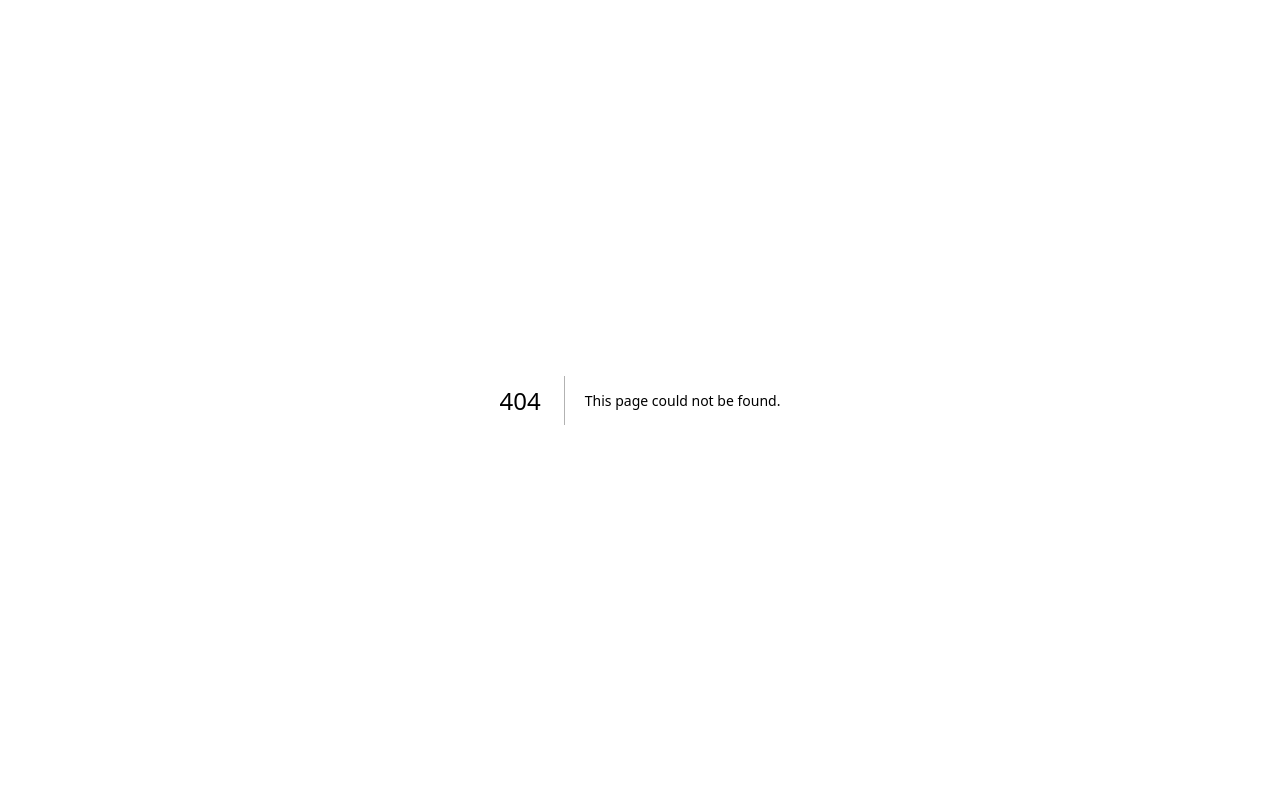
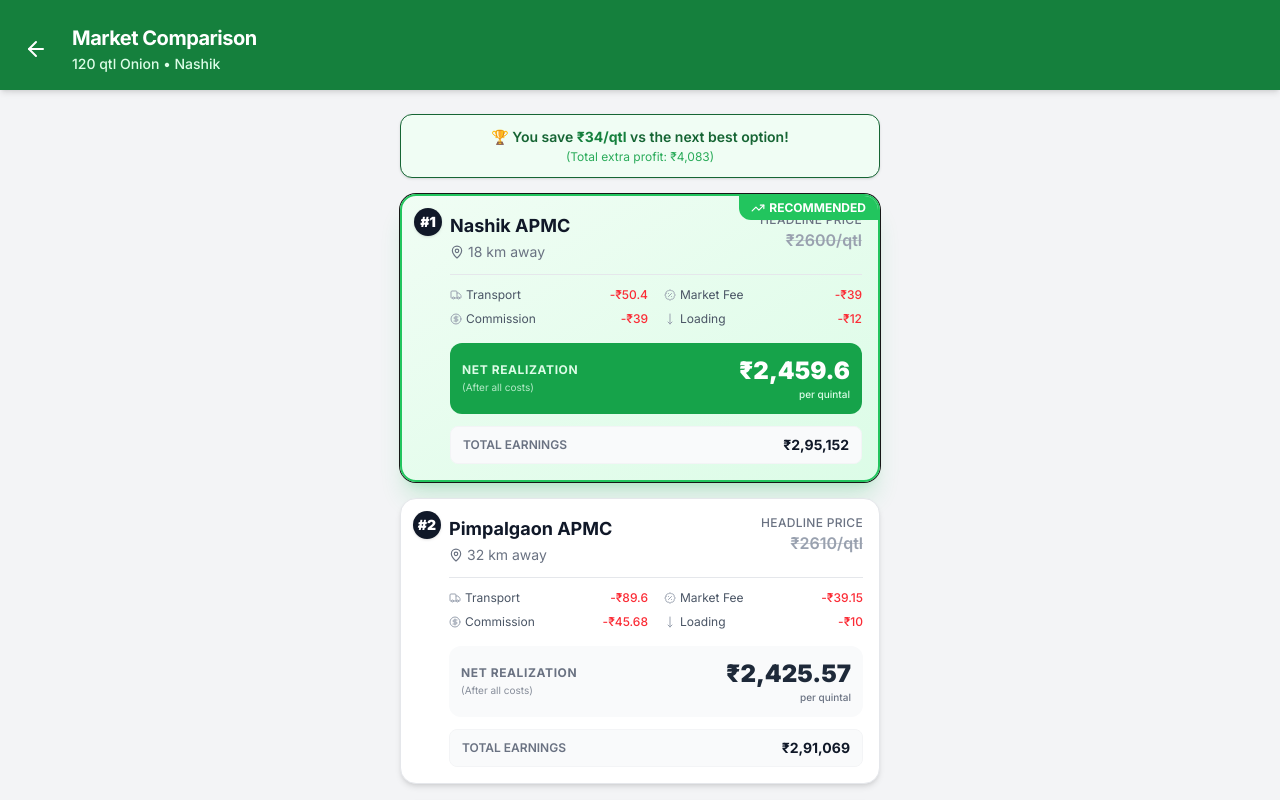
Before and after one commit to lakadeamit220/kisanmitra-market-engine, a Next.js app: page /market in a window 1280 px wide. Before the commit this address had no page. Shown: the top 800 px of the page. Built offline with nearby package versions, Linux system fonts and the light colour scheme.

Commit message:
Phase 3: Market Decision Page UI components

```diff
--- /dev/null
+++ b/app/market/page.js
@@ -0,0 +1,72 @@
+'use client';
+import { useState, useEffect } from 'react';
+import { rankMandis } from '@/lib/calculations';
+import mandis from '@/lib/mockMandis';
+import { loadProfile } from '@/lib/storage';
+import MandiComparison from '@/components/MandiComparison';
+import AIExplanation from '@/components/AIExplanation';
+import { useRouter } from 'next/navigation';
+import { ArrowLeft, Bot } from 'lucide-react';
+
+export default function MarketPage() {
+  const [profile, setProfile] = useState(null);
+  const [rankedMandis, setRankedMandis] = useState([]);
+  const [showAI, setShowAI] = useState(false);
+  const router = useRouter();
+
+  useEffect(() => {
+    const p = loadProfile();
+    // For demo purposes, we will supply a fallback Ramesh Demo if profile is missing
+    // so we can test /market before /dashboard is fully built.
+    const activeProfile = p || {
+      name: 'Ramesh Patil',
+      district: 'Nashik',
+      crop: 'Onion',
+      quantity: 120,
+      stage: 'Near Harvest',
+      language: 'English',
+    };
+
+    setProfile(activeProfile);
+    setRankedMandis(rankMandis(mandis, activeProfile.quantity));
+  }, []);
+
+  if (!profile || rankedMandis.length === 0) return null;
+
+  return (
+    <main className="min-h-screen bg-gray-100 pb-20">
+      {/* Header */}
+      <div className="bg-brand-700 text-white p-4 pt-6 flex items-center gap-4 sticky top-0 z-20 shadow-md">
+        <button
+          onClick={() => router.push('/dashboard')}
+          className="text-white hover:bg-brand-600 p-2 rounded-full transition-colors"
+        >
+          <ArrowLeft size={24} />
+        </button>
+        <div>
+          <h1 className="text-xl font-bold tracking-tight">Market Comparison</h1>
+          <p className="text-brand-100 text-sm mt-0.5 font-medium">
+            {profile.quantity} qtl {profile.crop} • {profile.district}
+          </p>
+        </div>
+      </div>
+
+      <div className="p-4 mt-2 mb-20 max-w-lg mx-auto">
+        <MandiComparison rankedMandis={rankedMandis} />
+
+        {/* AI Explanation trigger */}
+        <button
+          onClick={() => setShowAI(!showAI)}
+          className="w-full mt-6 bg-gradient-to-r from-amber-500 to-amber-600 hover:from-amber-600 hover:to-amber-700 text-white font-bold py-4 rounded-xl flex items-center justify-center gap-2 shadow-lg transition-transform active:scale-[0.98]"
+        >
+          <Bot size={22} />
+          {showAI ? 'Hide AI Advice' : 'Why this recommendation?'}
+        </button>
+
+        {showAI && (
+          <AIExplanation rankedMandis={rankedMandis} profile={profile} />
+        )}
+      </div>
+    </main>
+  );
+}
--- /dev/null
+++ b/components/AIExplanation.jsx
@@ -0,0 +1,16 @@
+'use client';
+
+export default function AIExplanation({ rankedMandis, profile }) {
+  // Stub for now. Will be fully implemented in Phase 6.
+  return (
+    <div className="bg-amber-50 border border-amber-200 rounded-2xl p-4 space-y-3 mt-4">
+      <div className="flex items-center gap-2">
+        <span className="text-2xl">🤖</span>
+        <h3 className="font-bold text-amber-800">KisanMitra AI Explains</h3>
+      </div>
+      <p className="text-gray-700 text-sm">
+        AI Explanation component is waiting for Phase 6 API implementation...
+      </p>
+    </div>
+  );
+}
--- /dev/null
+++ b/components/MandiCard.jsx
@@ -0,0 +1,90 @@
+import { MapPin, TrendingUp, Truck, CircleDollarSign, BadgePercent, MoveDown } from 'lucide-react';
+
+export default function MandiCard({ mandi }) {
+  const isRecommended = mandi.rank === 1;
+
+  return (
+    <div
+      className={`relative rounded-2xl overflow-hidden mb-4 ${
+        isRecommended
+          ? 'bg-gradient-to-br from-brand-50 to-brand-100 border-2 border-brand-500 shadow-xl shadow-brand-500/20 ring-1 ring-brand-400'
+          : 'bg-white border border-gray-200 shadow-md'
+      }`}
+    >
+      {/* Recommended Ribbon */}
+      {isRecommended && (
+        <div className="absolute top-0 right-0 bg-brand-500 text-white text-xs font-bold px-3 py-1 rounded-bl-xl z-10 flex items-center gap-1">
+          <TrendingUp size={14} /> RECOMMENDED
+        </div>
+      )}
+
+      {/* Rank Badge */}
+      <div className="absolute top-3 left-3 bg-gray-900 text-white font-black text-sm w-7 h-7 flex items-center justify-center rounded-full z-10 shadow-sm">
+        #{mandi.rank}
+      </div>
+
+      <div className="p-4 pl-12 pt-4">
+        {/* Header */}
+        <div className="flex justify-between items-start mb-2">
+          <div>
+            <h3 className="font-bold text-lg text-gray-900">{mandi.mandiName}</h3>
+            <div className="flex items-center text-sm text-gray-500 gap-1 mt-0.5">
+              <MapPin size={14} />
+              {mandi.distanceKm} km away
+            </div>
+          </div>
+          <div className="text-right">
+            <p className="text-xs text-gray-500 font-medium tracking-wide">HEADLINE PRICE</p>
+            <p className="font-semibold text-gray-400 line-through decoration-gray-400/50">
+              ₹{mandi.headlinePrice}/qtl
+            </p>
+          </div>
+        </div>
+
+        <hr className="border-gray-200 my-3" />
+
+        {/* Breakdown */}
+        <div className="grid grid-cols-2 gap-y-2 gap-x-4 mb-4">
+          <div className="flex items-center justify-between text-xs text-gray-600">
+            <span className="flex items-center gap-1"><Truck size={12} className="text-gray-400" /> Transport</span>
+            <span className="font-medium text-red-500">-₹{mandi.transportCostPerQtl}</span>
+          </div>
+          <div className="flex items-center justify-between text-xs text-gray-600">
+            <span className="flex items-center gap-1"><BadgePercent size={12} className="text-gray-400" /> Market Fee</span>
+            <span className="font-medium text-red-500">-₹{mandi.marketFeePerQtl}</span>
+          </div>
+          <div className="flex items-center justify-between text-xs text-gray-600">
+            <span className="flex items-center gap-1"><CircleDollarSign size={12} className="text-gray-400" /> Commission</span>
+            <span className="font-medium text-red-500">-₹{mandi.commissionPerQtl}</span>
+          </div>
+          <div className="flex items-center justify-between text-xs text-gray-600">
+            <span className="flex items-center gap-1"><MoveDown size={12} className="text-gray-400" /> Loading</span>
+            <span className="font-medium text-red-500">-₹{mandi.loadingChargePerQtl}</span>
+          </div>
+        </div>
+
+        {/* Hero Number - Net Realization */}
+        <div className={`rounded-xl p-3 flex justify-between items-center ${isRecommended ? 'bg-brand-600' : 'bg-gray-50'}`}>
+          <div className={isRecommended ? 'text-brand-100' : 'text-gray-500'}>
+            <p className="text-xs font-bold tracking-wider mb-0.5">NET REALIZATION</p>
+            <p className="text-[10px] opacity-80">(After all costs)</p>
+          </div>
+          <div className="text-right">
+            <p className={`text-2xl font-black ${isRecommended ? 'text-white' : 'text-gray-800'}`}>
+              ₹{mandi.netPerQtl.toLocaleString('en-IN')}
+            </p>
+            <p className={`text-[10px] font-medium ${isRecommended ? 'text-brand-100' : 'text-gray-500'}`}>
+              per quintal
+            </p>
+          </div>
+        </div>
+
+        {/* Total Earnings */}
+        <div className="mt-3 flex justify-between items-center bg-gray-50 border border-gray-100 rounded-lg p-2 px-3">
+          <span className="text-xs font-semibold text-gray-500">TOTAL EARNINGS</span>
+          <span className="text-sm font-bold text-gray-900">₹{mandi.totalNet.toLocaleString('en-IN')}</span>
+        </div>
+      </div>
+    </div>
+  );
+}
--- /dev/null
+++ b/components/MandiComparison.jsx
@@ -0,0 +1,38 @@
+import MandiCard from './MandiCard';
+
+export default function MandiComparison({ rankedMandis }) {
+  if (!rankedMandis || rankedMandis.length === 0) return null;
+
+  const best = rankedMandis[0];
+  const secondBest = rankedMandis.length > 1 ? rankedMandis[1] : null;
+  const savingsPerQtl = secondBest ? best.netPerQtl - secondBest.netPerQtl : 0;
+  const totalSavings = secondBest ? best.totalNet - secondBest.totalNet : 0;
+
+  return (
+    <div className="w-full max-w-lg mx-auto">
+      {secondBest && savingsPerQtl > 0 && (
+        <div className="bg-brand-50 border border-brand-200 text-brand-800 rounded-xl p-3 mb-4 text-center shadow-sm">
+          <p className="text-sm font-semibold">
+            🏆 You save <span className="font-bold text-brand-700">₹{savingsPerQtl.toFixed(0)}/qtl</span> vs the next best option!
+          </p>
+          <p className="text-xs mt-0.5 text-brand-600 opacity-90">
+            (Total extra profit: ₹{totalSavings.toLocaleString('en-IN')})
+          </p>
+        </div>
+      )}
+
+      <div className="space-y-4">
+        {/* We slice to show only top 5 by default so the list is manageable for the farmer */}
+        {rankedMandis.slice(0, 5).map((mandi) => (
+          <MandiCard key={mandi.mandiId} mandi={mandi} />
+        ))}
+      </div>
+
+      {rankedMandis.length > 5 && (
+        <p className="text-center text-xs text-gray-400 mt-4 mb-2">
+          + {rankedMandis.length - 5} other markets analyzed and hidden.
+        </p>
+      )}
+    </div>
+  );
+}
```
